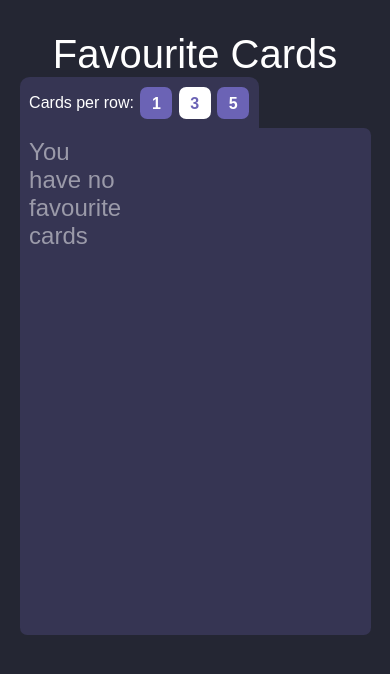
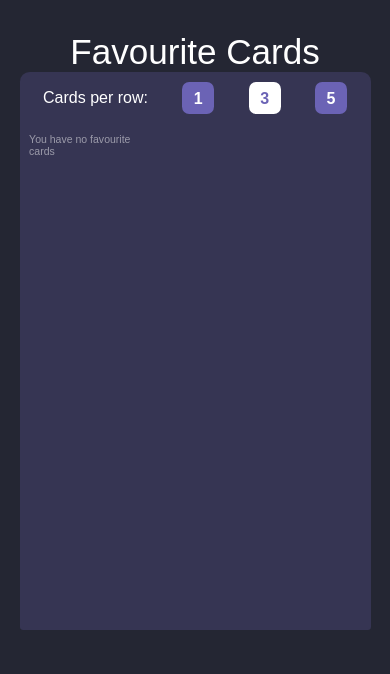
Before and after one commit to David0z/recruitment-task, a website: page favourites/index.html in a window 390 px wide. Drawn offline with Linux system fonts and the light colour scheme; a web font is replaced by a local one.

Commit message:
Added favourites sub page responsiveness

```diff
--- a/favourites/index.html
+++ b/favourites/index.html
@@ -11,7 +11,7 @@
 <body>
   <main class="center">
     <h1>Favourite Cards</h1>
-    <div id="menu" data-active="3">
+    <div id="menu">
       <span>
         Cards per row:
       </span>
@@ -19,7 +19,7 @@
       <button data-num="3" class="active">3</button>
       <button data-num="5">5</button>
     </div>
-    <div id="cards" data-cols="3"></div>
+    <div id="cards" data-cols="3" style="grid-template-columns: repeat(3, 1fr);"></div>
   </main>
 </body>
 </html>
--- a/sass/_general.scss
+++ b/sass/_general.scss
@@ -20,7 +20,7 @@ $houses:
   "hufflepuff" #1F1E19 #FF9D0B,
   "ravenclaw" #1A3956 #8E501D;
 
-@mixin housesClasses($borderWidth: -0.4rem) {
+@mixin housesClasses($borderWidth: -0.4em) {
   &::after {
     position: absolute;
     z-index: -1;
--- a/sass/favourites.scss
+++ b/sass/favourites.scss
@@ -9,6 +9,10 @@ h1 {
   font-size: 2.5rem;
   font-weight: 500;
   text-align: center;
+
+  @include small {
+    font-size: 9vw;
+  }
 }
 
 h2 {
@@ -26,6 +30,17 @@ $padding: 0.6rem;
   display: flex;
   gap: 0.4rem;
   align-items: center;
+
+  @include small {
+    width: 100%;
+    justify-content: space-around;
+  }
+
+  @include xsmall {
+    span {
+      font-size: 5vw;
+    }
+  }
 
   button {
     display: grid;
@@ -48,12 +63,9 @@ $padding: 0.6rem;
   }
 }
 
-$cols: 1, 3 ,5;
-$col-gap: 1.5rem;
-$row-gap: 1.5rem;
-
-
 #cards {
+  --row-gap: 1.5em;
+  --col-gap: 1.5em;
   background-color: $main-300;
   min-height: 60vh;
   border-radius: 0 $border $border $border;
@@ -61,22 +73,47 @@ $row-gap: 1.5rem;
   display: grid;
   grid-auto-rows: max-content;
   justify-items: stretch;
-  column-gap: $col-gap;
-  row-gap: $row-gap;
+  column-gap: var(--col-gap);
+  row-gap: var(--row-gap);
 
-  @each $number in $cols {
-    &[data-cols="#{$number}"] {
-      grid-template-columns: repeat(#{$number}, 1fr);
+  @include large {
+    font-size: 1.8vw;
+  }
 
-      @if $number == 1 {
-        .card {
-          width: min(20rem, 100%);
-          // change later
-          margin-inline: auto;
+  @include small {
+    border-radius: 0 0 $border $border;
+  }
+
+  &[data-cols="1"] {
+    --row-gap: 1.5rem;
+    --col-gap: 1.5rem;
+
+    .card {
+      width: min(20rem, 100%);
+      margin-inline: auto;
+
+      p {
+        @include large {
+          font-size: 1rem;
+        }
+
+        @include xsmall {
+          font-size: 5vw;
+        }
+      }
+
+      button {
+        @include small {
+          --size: 2rem;
+        }
+
+        @include large {
+          --offset: -0.5rem;
         }
       }
     }
   }
+
 }
 
 .card {
@@ -85,6 +122,10 @@ $row-gap: 1.5rem;
   border-radius: $border;
   height: max-content;
   transition: box-shadow 0.3s;
+
+  @include large {
+    font-size: 1em;
+  }
 
   &:hover {
     box-shadow: 0 0 2rem $main-100;
@@ -99,22 +140,31 @@ $row-gap: 1.5rem;
   }
 
   p {
+    position: absolute;
+    bottom: 0;
     width: 100%;
     background-color: $main-400;
     text-align: center;
     border-radius: 0 0 $border $border;
-    // font-size: calc(0.95vw + 0.1rem);
+
+    @include large {
+      font-size: 1.55vw;
+    }
   }
 
   button {
     position: absolute;
-    $offset: -0.5em;
-    top: $offset;
-    right: $offset;
-    $size: 2rem;
-    width: $size;
-    height: $size;
+    --offset: -0.5em;
+    top: var(--offset);
+    right: var(--offset);
+    --size: 2rem;
+    width: var(--size);
+    height: var(--size);
     border-radius: $border;
+
+    @include small {
+      --size: 6vw;
+    }
 
     &::after {
       position: absolute;
@@ -131,5 +181,5 @@ $row-gap: 1.5rem;
     }
   }
 
-  @include housesClasses(calc(min(#{$col-gap}, #{$row-gap}) * -0.15));
+  @include housesClasses(calc(min(var(--col-gap), var(--row-gap)) * -0.15));
 }
```
Also changed, not shown: dist/favourites.css, dist/favourites.js, dist/main.css, 1 other file.
